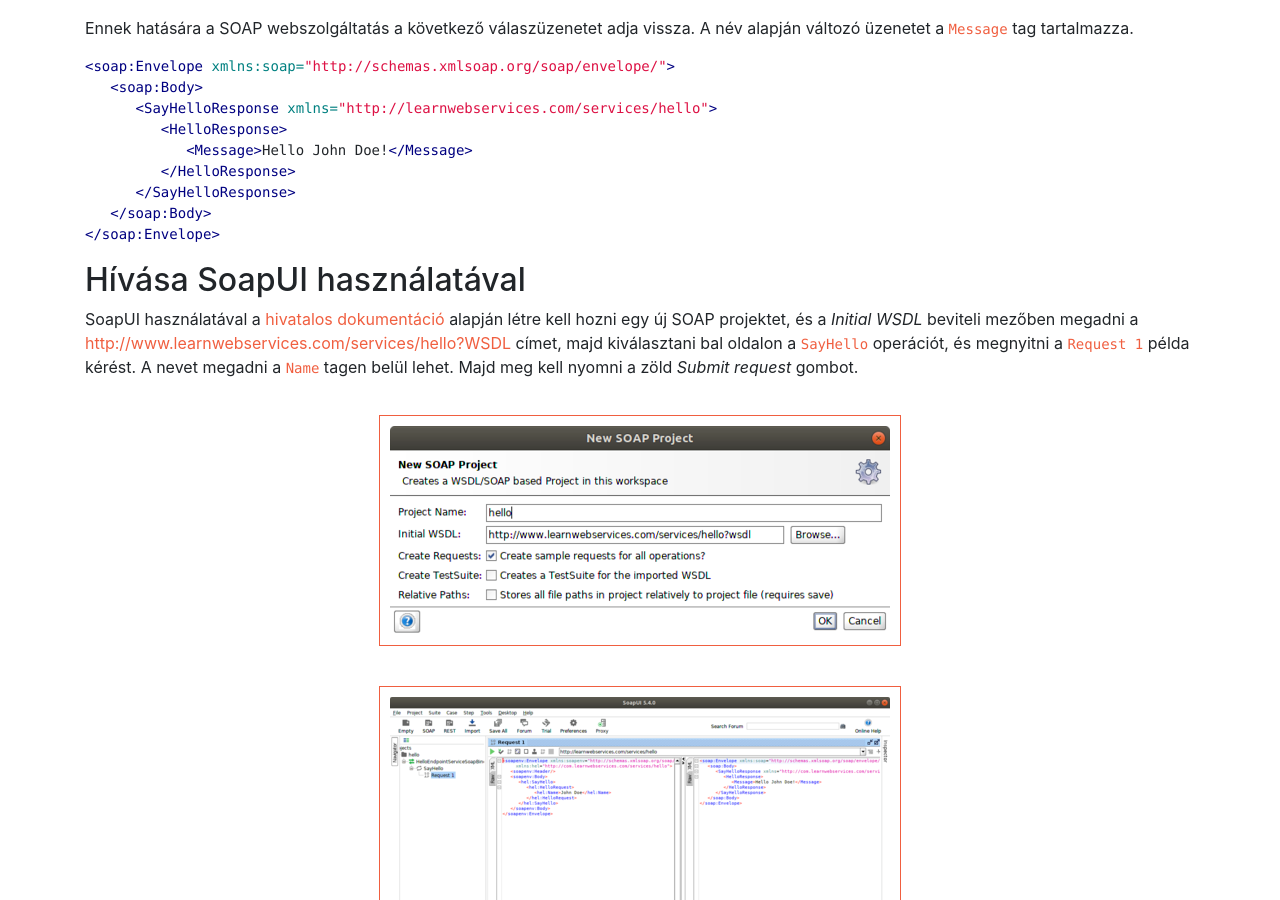
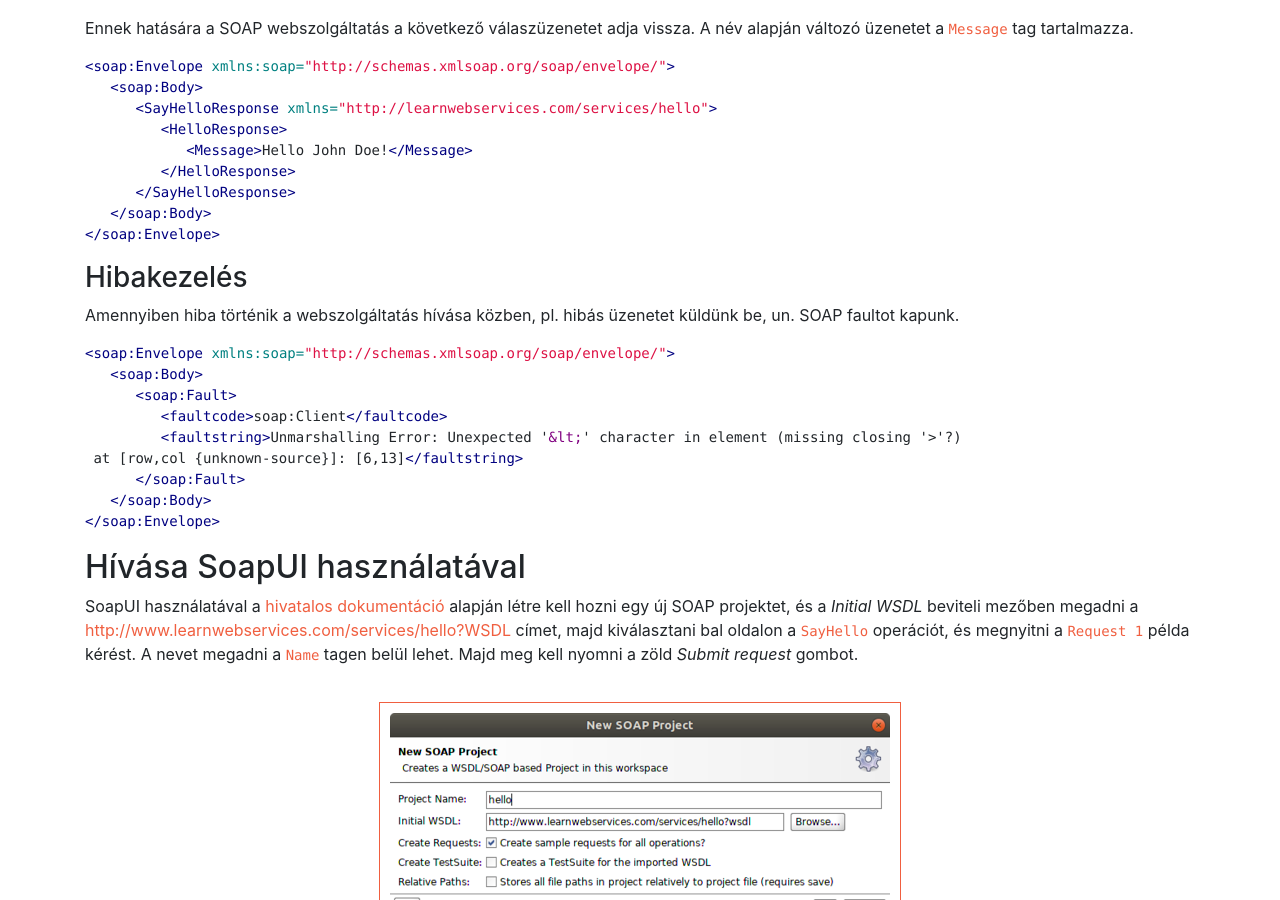
Before and after one commit to vicziani/learnwebservices, a Jekyll site: the page built from site/index.md, in a window 1280 px wide and 900 px high, scrolled down 1747 px. Built offline with Jekyll 4.4.1, drawn with Linux system fonts in a browser that asks for light colours; nearby versions of some CDN libraries; comment, search, counter and statistics services are not loaded; our own code applies the rules of GitHub Pages for plain Markdown files.

Commit message:
Hibakezelés

```diff
--- a/site/index.md
+++ b/site/index.md
@@ -114,6 +114,22 @@
 </soap:Envelope>
 {% endhighlight %}
 
+### Hibakezelés
+
+Amennyiben hiba történik a webszolgáltatás hívása közben, pl. hibás üzenetet küldünk be, un. SOAP faultot kapunk.
+
+{% highlight xml %}
+<soap:Envelope xmlns:soap="http://schemas.xmlsoap.org/soap/envelope/">
+   <soap:Body>
+      <soap:Fault>
+         <faultcode>soap:Client</faultcode>
+         <faultstring>Unmarshalling Error: Unexpected '&lt;' character in element (missing closing '>'?)
+ at [row,col {unknown-source}]: [6,13]</faultstring>
+      </soap:Fault>
+   </soap:Body>
+</soap:Envelope>
+{% endhighlight %}
+
 ## Hívása SoapUI használatával
 
 SoapUI használatával a [hivatalos dokumentáció](https://www.soapui.org/soap-and-wsdl/getting-started.html) alapján létre
```
